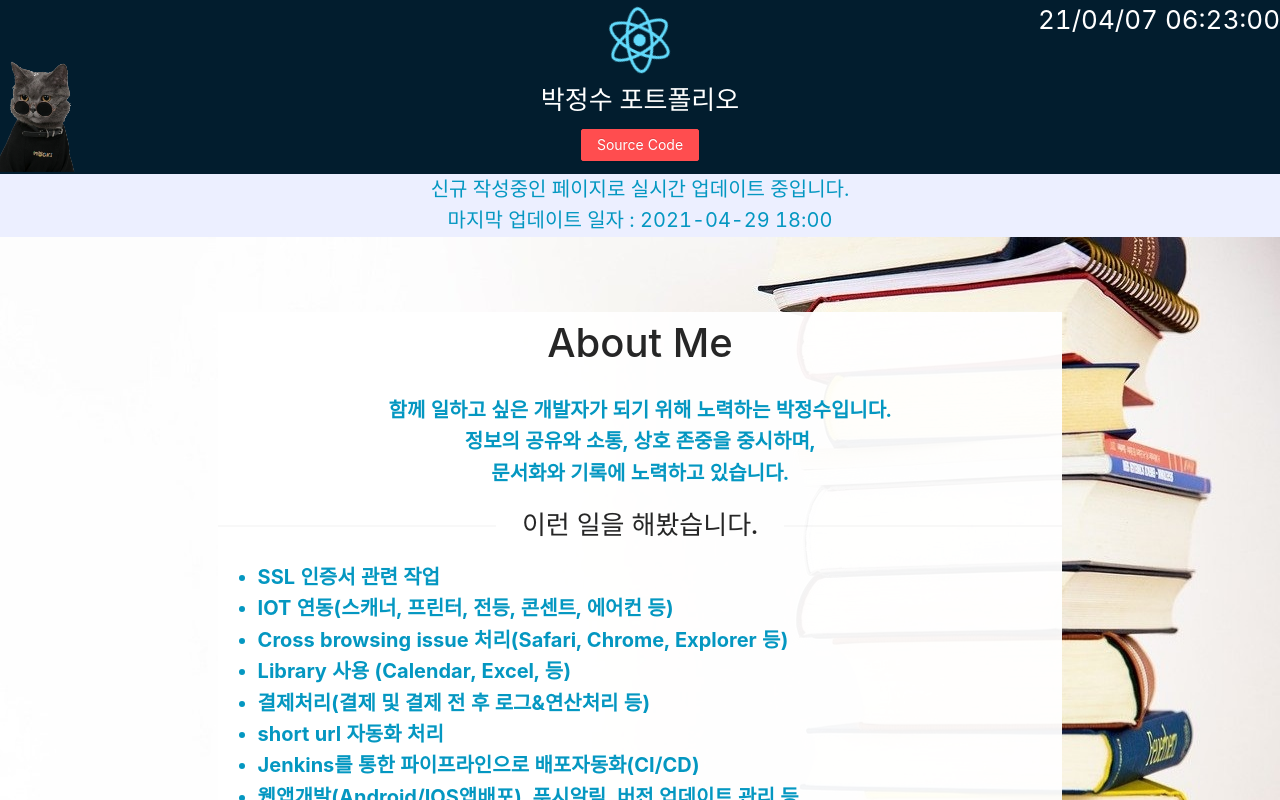
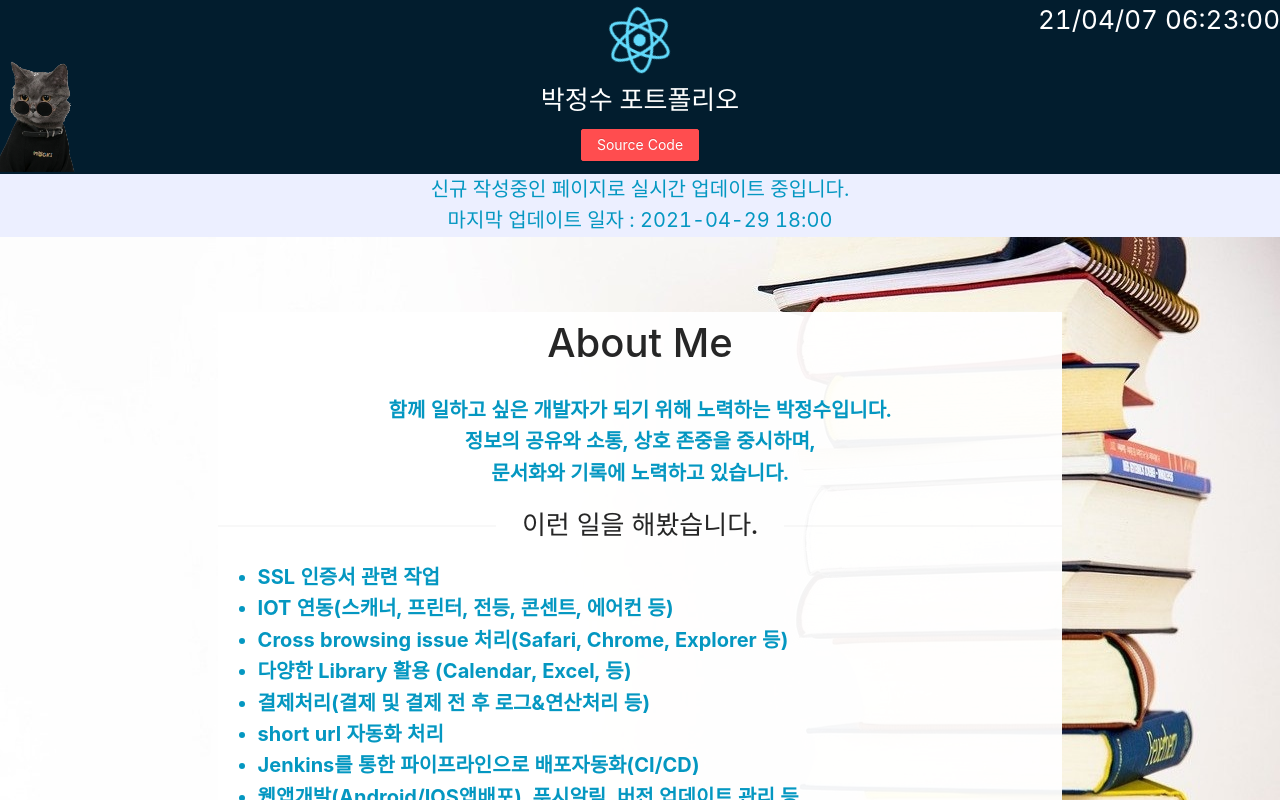
Before and after one commit to JeongsuPark-dev/JeongsuPark-dev.github.io, a React (Create React App) app: page / in a window 1280 px wide. Shown: the top 800 px of the page. Built offline with nearby package versions, Linux system fonts and the light colour scheme.

Commit message:
Corret content

```diff
--- a/src/App.js
+++ b/src/App.js
@@ -30,7 +30,7 @@ class App extends Component {
                 //     SubContents:"https://me2.do/xWNMi3gu"}
             ]
             ,tech_high_list:[
-                "html","css3","jquery","git","js","mysql","java"
+                "java","html","css3","jquery","git","js","mysql"
             ]
             ,tech_mid_list:[
                 "nodejs","react"
--- a/src/components/Home.js
+++ b/src/components/Home.js
@@ -14,14 +14,13 @@ export default class Home extends Component {
                         <li>SSL 인증서 관련 작업</li>
                         <li>IOT 연동(스캐너, 프린터, 전등, 콘센트, 에어컨 등)</li>
                         <li>Cross browsing issue 처리(Safari, Chrome, Explorer 등)</li>
-                        <li>Library 사용 (Calendar, Excel, 등)</li>
+                        <li>다양한 Library 활용 (Calendar, Excel, 등)</li>
                         <li>결제처리(결제 및 결제 전 후 로그&연산처리 등)</li>
                         <li>short url 자동화 처리</li>
                         <li>Jenkins를 통한 파이프라인으로 배포자동화(CI/CD)</li>
                         <li>웹앱개발(Android/IOS앱배포), 푸시알림, 버전 업데이트 관리 등..</li>
                     </ul>
                 </div>
-
             </div>
         );
     }
```
